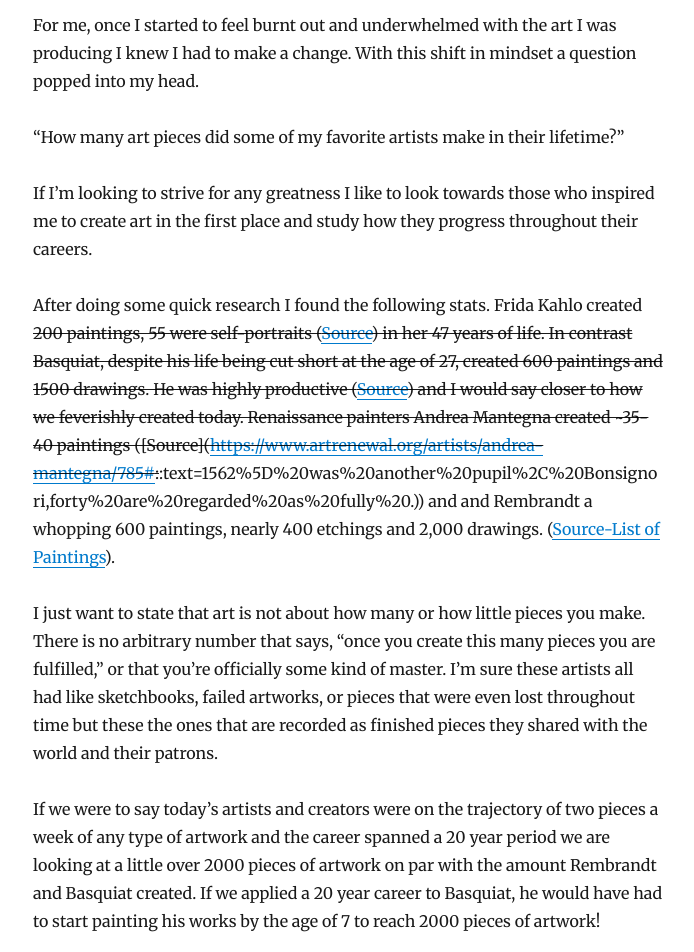
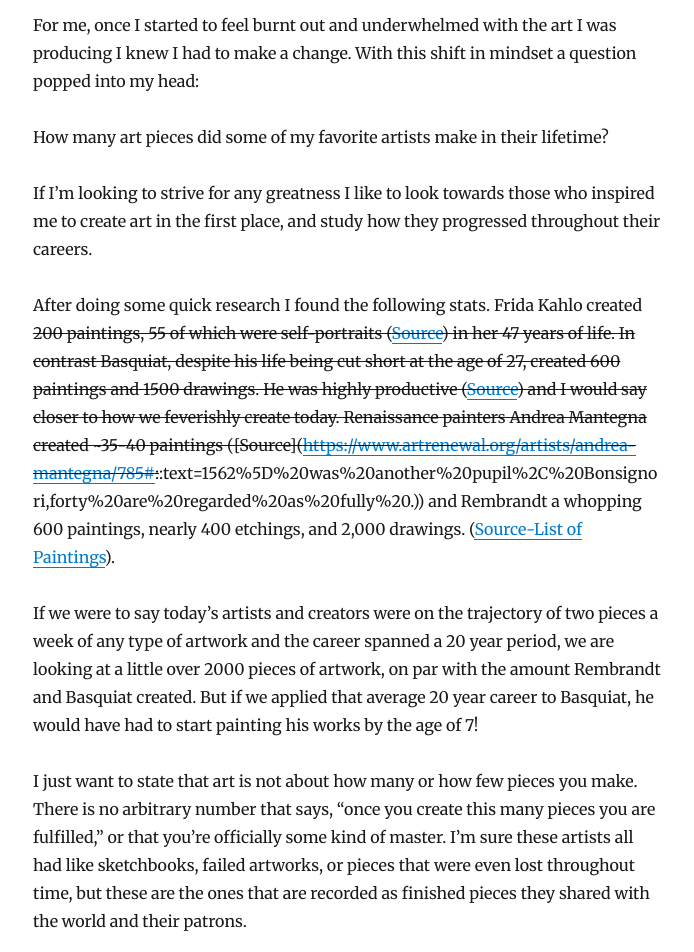
Before and after one commit to courtneypure/CPureMakeThingsBlog, a Gatsby site: page /excessive-art-making/ in a window 1280 px wide. Shown: the part 540-1492 px from the top of the page, without its empty margins (292-986 px from the left). Built offline with nearby package versions, Linux system fonts and the light colour scheme; Gatsby itself is replaced by a stand-in of ours; some packages are replaced by stand-ins of ours.

Commit message:
Update index.md
Update grammar

```diff
--- a/content/blog/excessive-art-making/index.md
+++ b/content/blog/excessive-art-making/index.md
@@ -1,21 +1,21 @@
 ---
-title: How social media has shaped art creation output - Is it burning us out, making us better artists or both?
+title: How social media has shaped art creation output - is it burning us out, making us better artists, or both?
 date: "2022-02-07"
 description: Are we putting too much pressure on ourselves to constantly make things?
 ---
 
-In my recent newsletter I talked about how I was reevaluating how I use social networks.  The constant posting started to feel like I was just checking off the box to make sure I stayed consistent with my “online presence.”  There seems to be this imaginary pull with social networks to always produce since we are all constantly vying for the attention. I watch a lot of youtube and folks will post as much as twice a week which if you add that up over 52 weeks, that’s 104 videos a year!  For most this is not even their full time job I might add.
+In my recent newsletter I talked about how I was reevaluating how I use social networks.  The constant posting started to feel like I was just checking off the box to make sure I stayed consistent with my “online presence.”  There seems to be this imaginary pull with social networks to always produce since we are all constantly vying for the attention. I watch a lot of youtube and folks will post as much as twice a week, which if you add that up over 52 weeks, that’s 104 videos a year!  For most, this is not even their full time job.
 
-For me, once I started to feel burnt out and underwhelmed with the art I was producing I knew I had to make a change.  With this shift in mindset a question popped into my head.
+For me, once I started to feel burnt out and underwhelmed with the art I was producing I knew I had to make a change.  With this shift in mindset a question popped into my head:
 
-“How many art pieces did some of my favorite artists make in their lifetime?”
+How many art pieces did some of my favorite artists make in their lifetime?
 
-If I’m looking to strive for any greatness I like to look towards those who inspired me to create art in the first place and study how they progress throughout their careers.
+If I’m looking to strive for any greatness I like to look towards those who inspired me to create art in the first place, and study how they progressed throughout their careers.
 
-After doing some quick research I found the following stats. Frida Kahlo created ~200 paintings, 55 were self-portraits ([Source](https://www.fridakahlo.org/)) in her 47 years of life. In contrast Basquiat, despite his life being cut short at the age of 27, created 600 paintings and 1500 drawings. He was highly productive ([Source](https://en.wikipedia.org/wiki/List_of_paintings_by_Jean-Michel_Basquiat#cite_note-1)) and I would say closer to how we feverishly created today. Renaissance painters Andrea Mantegna created ~35-40 paintings ([Source](https://www.artrenewal.org/artists/andrea-mantegna/785#:~:text=1562%5D%20was%20another%20pupil%2C%20Bonsignori,forty%20are%20regarded%20as%20fully%20.)) and and Rembrandt a whopping  600 paintings, nearly 400 etchings and 2,000 drawings. ([Source-List of Paintings](https://en.wikipedia.org/wiki/List_of_paintings_by_Rembrandt)).
+After doing some quick research I found the following stats. Frida Kahlo created ~200 paintings, 55 of which were self-portraits ([Source](https://www.fridakahlo.org/)) in her 47 years of life. In contrast Basquiat, despite his life being cut short at the age of 27, created 600 paintings and 1500 drawings. He was highly productive ([Source](https://en.wikipedia.org/wiki/List_of_paintings_by_Jean-Michel_Basquiat#cite_note-1)) and I would say closer to how we feverishly create today. Renaissance painters Andrea Mantegna created ~35-40 paintings ([Source](https://www.artrenewal.org/artists/andrea-mantegna/785#:~:text=1562%5D%20was%20another%20pupil%2C%20Bonsignori,forty%20are%20regarded%20as%20fully%20.)) and Rembrandt a whopping  600 paintings, nearly 400 etchings, and 2,000 drawings. ([Source-List of Paintings](https://en.wikipedia.org/wiki/List_of_paintings_by_Rembrandt)).
 
-I just want to state that art is not about how many or how little pieces you make.  There is no arbitrary number that says, “once you create this many pieces you are fulfilled,” or that you’re officially some kind of master. I’m sure these artists all had like sketchbooks, failed artworks, or pieces that were even lost throughout time but these the ones that are recorded as finished pieces they shared with the world and their patrons.
+If we were to say today’s artists and creators were on the trajectory of two pieces a week of any type of artwork and the career spanned a 20 year period, we are looking at a little over 2000 pieces of artwork, on par with the amount Rembrandt and Basquiat created. But if we applied that average 20 year career to Basquiat, he would have had to start painting his works by the age of 7!
 
-If we were to say today’s artists and creators were on the trajectory of two pieces a week of any type of artwork and the career spanned a 20 year period we are looking at a little over 2000 pieces of artwork on par with the amount Rembrandt and Basquiat created. If we applied a 20 year career to Basquiat, he would have had to start painting his works by the age of 7 to reach 2000 pieces of artwork!
+I just want to state that art is not about how many or how few pieces you make.  There is no arbitrary number that says, “once you create this many pieces you are fulfilled,” or that you’re officially some kind of master. I’m sure these artists all had like sketchbooks, failed artworks, or pieces that were even lost throughout time, but these are the ones that are recorded as finished pieces they shared with the world and their patrons.
 
 How did we get to this place of excessive creation? Art is hard. It’s really freggin hard and to have even 100 great pieces to showcase is in my opinion fantastic and no easy feat! Based on some of the things I personally see on instagram or twitter I’m not sure if social networks are making folks better artists because they are pushing themselves to practice constantly and get all those “bad drawings” out the way. but it’s a really interested shift in creating.  I think for me just creating meaningful pieces is enough but the need to keep up with social media’s expectation of consistency is not it for me.  The pieces will come as they will.
```
